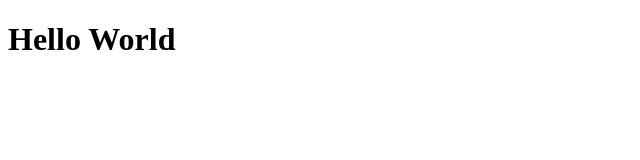
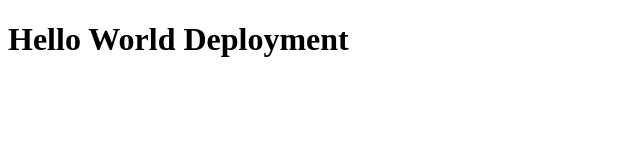
Before and after one commit to EhsanShakil/Bootcamp-Assignment-01, a plain HTML site: page index.html in a window 1280 px wide. Shown: the whole page, without its empty margins (0-640 px from the left). Drawn offline with Linux system fonts and the light colour scheme.

Commit message:
Update index.html
new changes

```diff
--- a/index.html
+++ b/index.html
@@ -6,6 +6,6 @@
     <title>Hello World</title>
   </head>
   <body>
-    <h1>Hello World</h1>
+    <h1>Hello World Deployment</h1>
   </body>
 </html>
```
